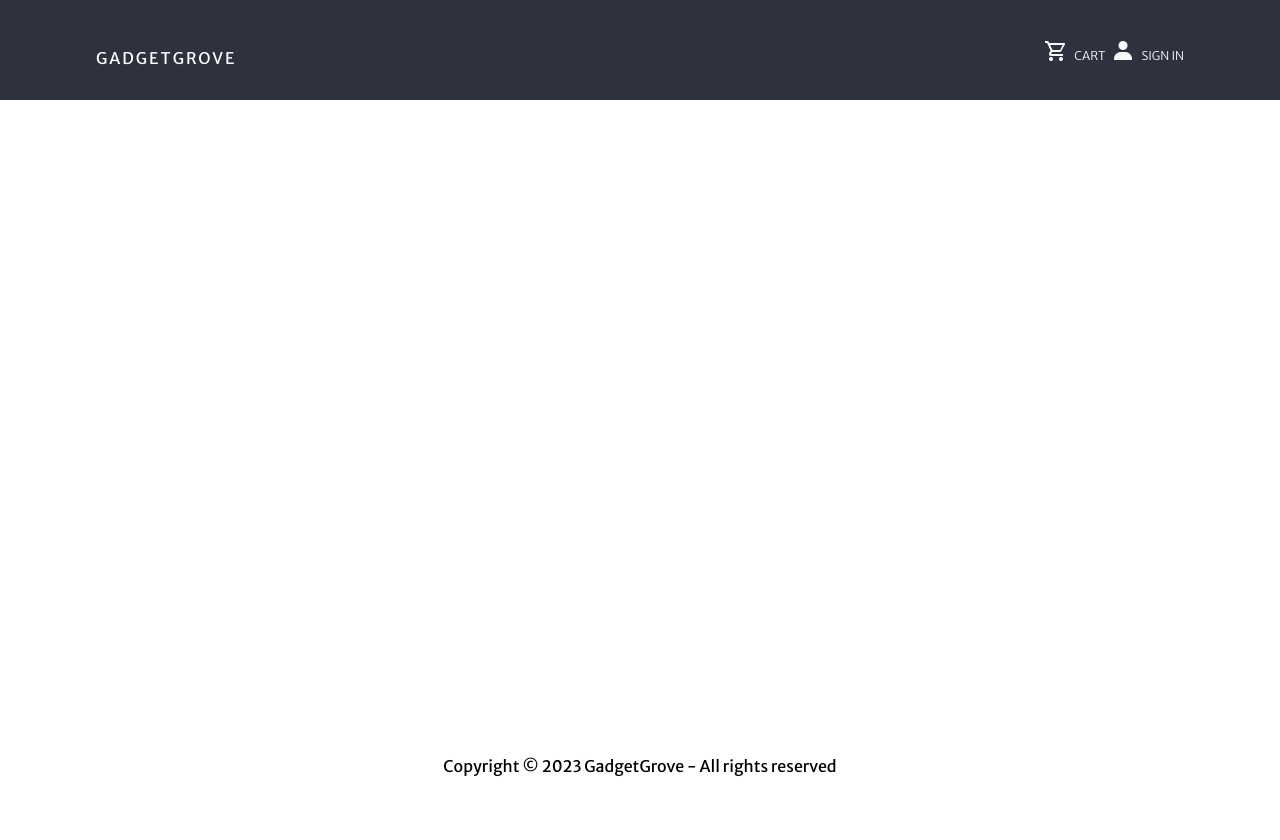
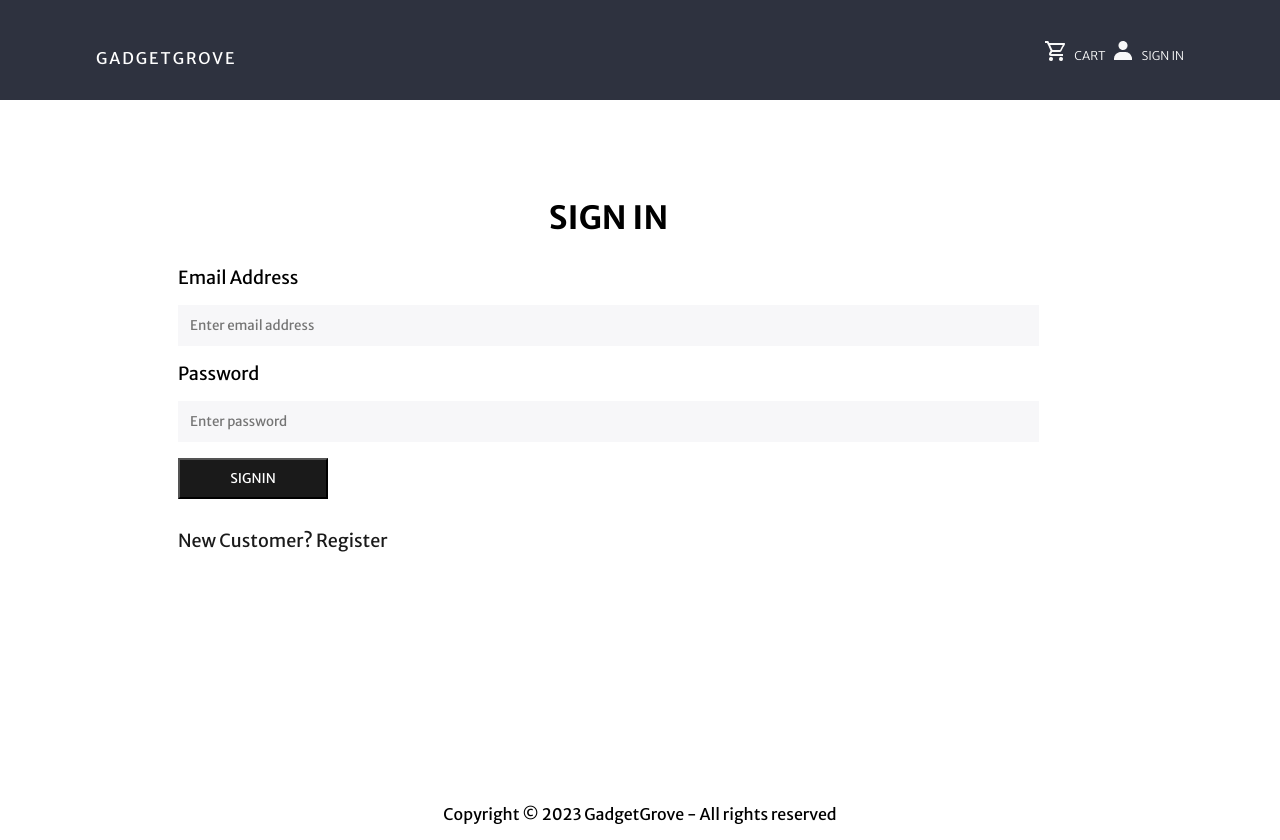
Before and after one commit to rishavbarman-dev/GadgetGrove, a React (Create React App) app in the folder frontend/: page /signin in a window 1280 px wide. Before the commit the page ends 800 px from the top, so only its background shows below. Built offline with nearby package versions, Linux system fonts and the light colour scheme.

Commit message:
signup/signin screens are added

```diff
--- a/frontend/src/App.js
+++ b/frontend/src/App.js
@@ -2,7 +2,9 @@ import "./App.css";
 import { BrowserRouter as Router, Routes, Route } from "react-router-dom";
 import Header from "./components/header/Header";
 import Footer from "./components/footer/Footer";
-import HomeScreen from "./screens/HomeScreen";
+import HomeScreen from "./screens/HomeScreen/HomeScreen";
+import SignupScreen from "./screens/SigupScreen/SignupScreen";
+import LoginScreen from "./screens/LoginScreen/LoginScreen";
 
 function App() {
   return (
@@ -12,6 +14,8 @@ function App() {
         <main className="main container">
           <Routes>
             <Route path="/" element={<HomeScreen />}></Route>
+            <Route path="/signup" element={<SignupScreen />}></Route>
+            <Route path="/signin" element={<LoginScreen />}></Route>
           </Routes>
         </main>
         <Footer />
--- a/frontend/src/screens/HomeScreen.js
+++ b/frontend/src/screens/HomeScreen/HomeScreen.js
@@ -1,5 +1,5 @@
 import React from "react";
-import Product from "../components/product/Product";
+import Product from "../../components/product/Product";
 import "./HomeScreen.css";
 
 const HomeScreen = () => {
--- /dev/null
+++ b/frontend/src/screens/LoginScreen/LoginScreen.js
@@ -0,0 +1,34 @@
+import React from "react";
+import { Link } from "react-router-dom";
+
+const LoginScreen = () => {
+  return (
+    <>
+      <div className="form-container">
+        <h1 className="form-title">Sign In</h1>
+        <form className="form-content">
+          <label className="form-label">Email Address</label>
+          <input
+            className="form-input-field"
+            type="text"
+            placeholder="Enter email address"
+          />
+          <label className="form-label">Password</label>
+          <input
+            className="form-input-field"
+            type="password"
+            placeholder="Enter password"
+          />
+          <button className="form-submit-btn">Signin</button>
+          <Link to="/signup" className="form-account-already-exist-link">
+            <span className="form-account-already-exist-text">
+              New Customer? Register
+            </span>
+          </Link>
+        </form>
+      </div>
+    </>
+  );
+};
+
+export default LoginScreen;
--- /dev/null
+++ b/frontend/src/screens/SigupScreen/SignupScreen.css
@@ -0,0 +1,57 @@
+.form-container {
+  max-width: 1025px;
+  background-color: #ffff;
+  height: auto;
+  /* border: 1px solid black; */
+  margin: 3rem 0;
+  padding: 50px;
+}
+
+.form-title {
+  text-align: center;
+  text-transform: uppercase;
+}
+
+.form-content {
+  display: flex;
+  flex-direction: column;
+  padding: 1.75rem 2rem;
+}
+
+.form-label {
+  font-size: 18px;
+}
+
+.form-input-field {
+  background-color: #f7f7f9;
+  color: #97a1a7;
+  width: 100%;
+  padding: 12px;
+  border: none;
+  margin: 1rem 0;
+}
+
+.form-submit-btn {
+  width: 150px;
+  height: 41px;
+  background-color: #1a1a1a;
+  color: #ffffff;
+  cursor: pointer;
+  text-transform: uppercase;
+}
+
+.form-submit-btn:hover,
+.form-submit-btn:active {
+  opacity: 0.95;
+}
+
+.form-account-already-exist-link {
+  text-decoration: none;
+  color: #1a1a1a;
+  margin-top: 30px;
+}
+
+.form-account-already-exist-text {
+  font-size: 18px;
+  text-transform: capitalize;
+}
--- /dev/null
+++ b/frontend/src/screens/SigupScreen/SignupScreen.js
@@ -0,0 +1,47 @@
+import React from "react";
+import "./SignupScreen.css";
+import { Link } from "react-router-dom";
+
+const SignupScreen = () => {
+  return (
+    <>
+      <div className="form-container">
+        <h1 className="form-title">Sign Up</h1>
+        <form className="form-content">
+          <label className="form-label">Name</label>
+          <input
+            className="form-input-field"
+            type="text"
+            placeholder="Enter name"
+          />
+          <label className="form-label">Email Address</label>
+          <input
+            className="form-input-field"
+            type="text"
+            placeholder="Enter email address"
+          />
+          <label className="form-label">Password</label>
+          <input
+            className="form-input-field"
+            type="password"
+            placeholder="Enter password"
+          />
+          <label className="form-label">Confirm password</label>
+          <input
+            className="form-input-field"
+            type="password"
+            placeholder="Confirm name"
+          />
+          <button className="form-submit-btn">Register</button>
+          <Link to="/signin" className="form-account-already-exist-link">
+            <span className="form-account-already-exist-text">
+              Have an account already? Login
+            </span>
+          </Link>
+        </form>
+      </div>
+    </>
+  );
+};
+
+export default SignupScreen;
```
Also changed, not shown: frontend/src/screens/HomeScreen/HomeScreen.css (renamed from frontend/src/screens/HomeScreen.css).
